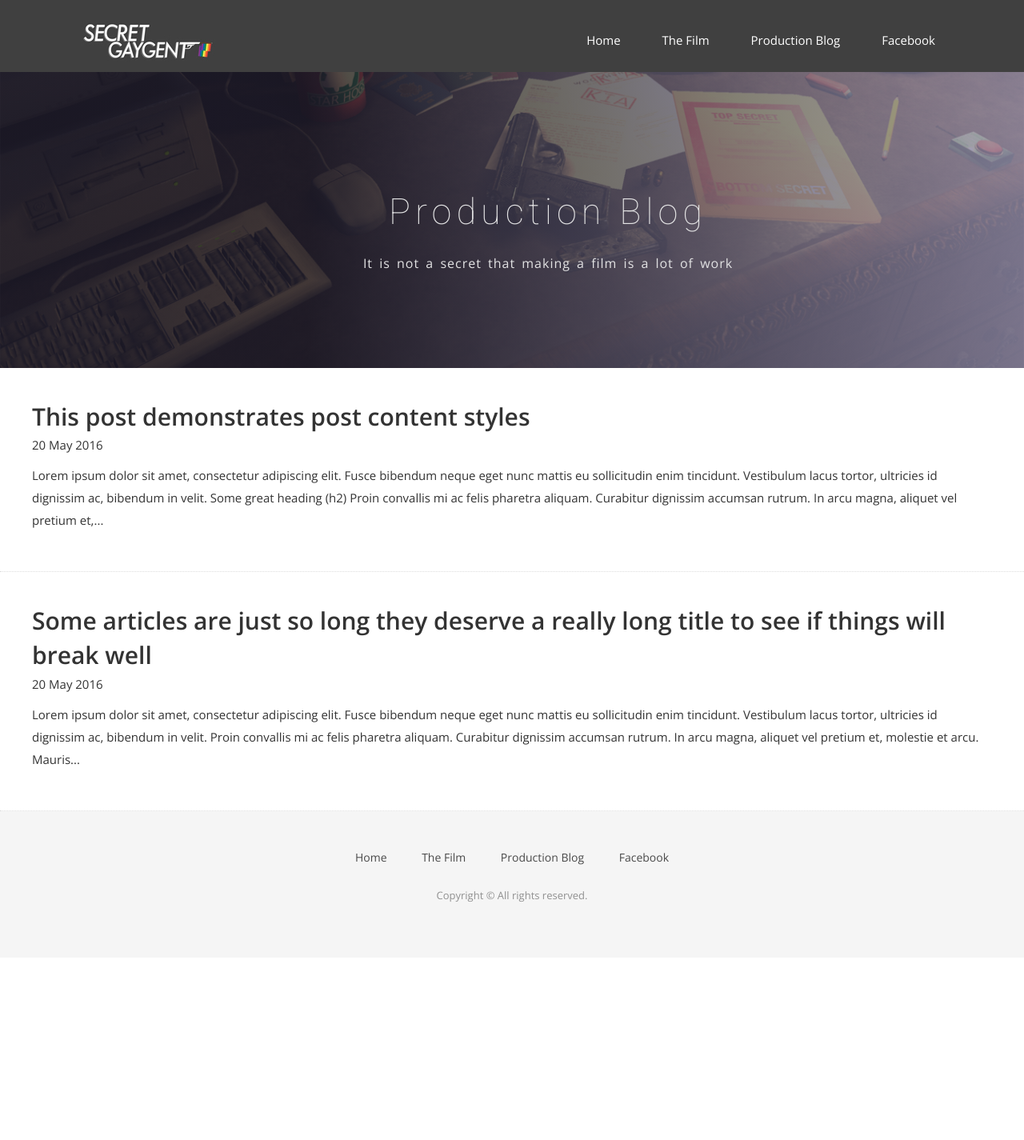
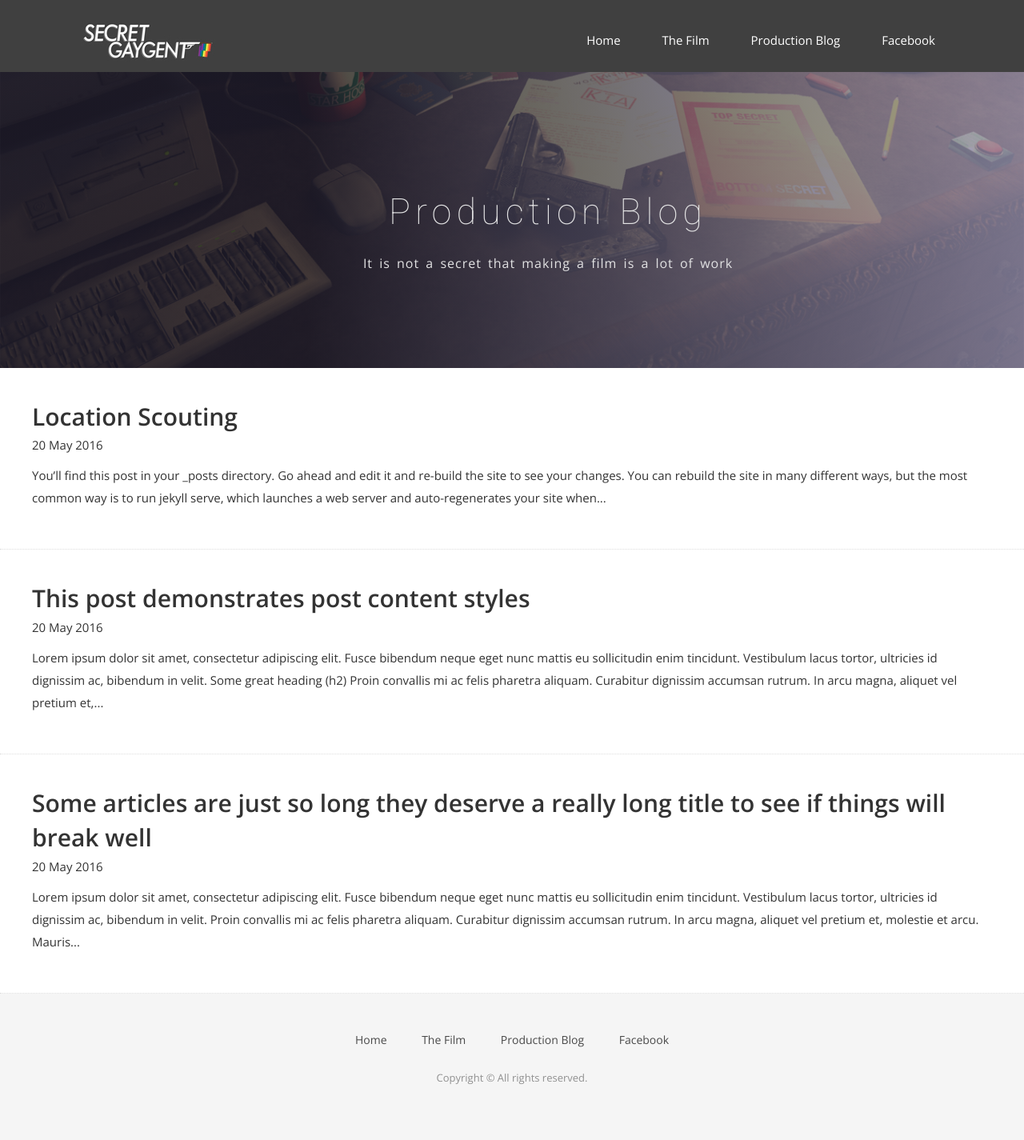
Before and after one commit to jetgirl78/secret, a Jekyll site: the page built from blog.html, in a window 1280 px wide. Shown: the whole page at 80% size. Built offline with Jekyll 4.4.1, drawn with Linux system fonts in a browser that asks for light colours; nearby versions of some CDN libraries; some web fonts are replaced; a file with an impossible date is left out; before the commit the page ends 1197 px from its top, so only the background shows below that; some of the changed lines change nothing that is shown.

Commit message:
Update 2016-05-20-welcome-to-jekyll.md

```diff
--- a/_posts/2016-05-20-welcome-to-jekyll.md
+++ b/_posts/2016-05-20-welcome-to-jekyll.md
@@ -1,9 +1,9 @@
 ---
 layout: post
 title: Location Scouting
-subtitle: 'Jekyll is a blog-aware, static site generator in Ruby https://jekyllrb.com'
-date: {}
-author: jekyll
+subtitle: Location Scouting
+date: 2016-05-20T21:11:27.000Z
+author: chloe
 published: true
 ---
 You’ll find this post in your `_posts` directory. Go ahead and edit it and re-build the site to see your changes. You can rebuild the site in many different ways, but the most common way is to run `jekyll serve`, which launches a web server and auto-regenerates your site when a file is updated.
```
